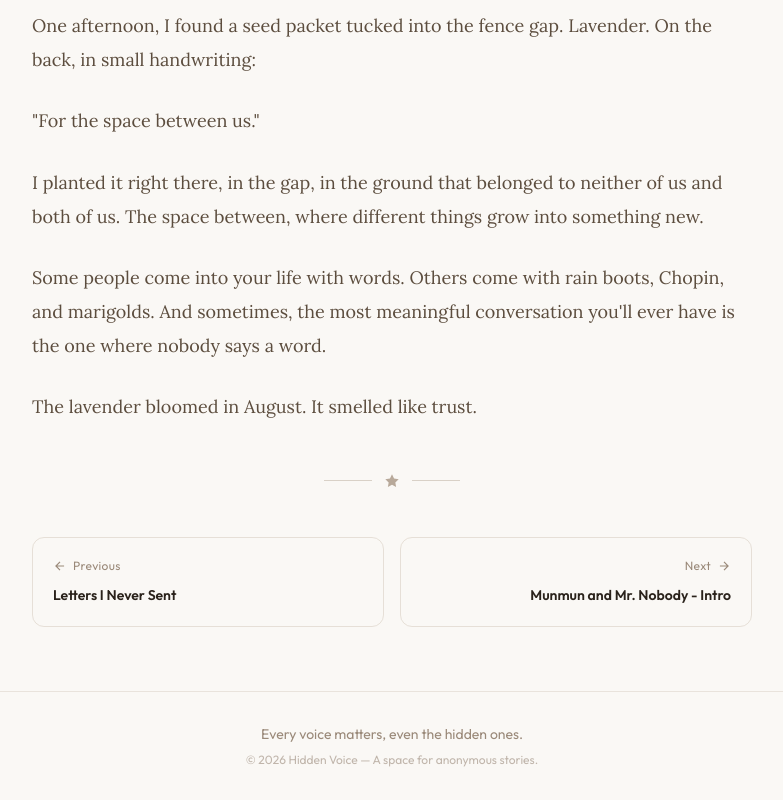
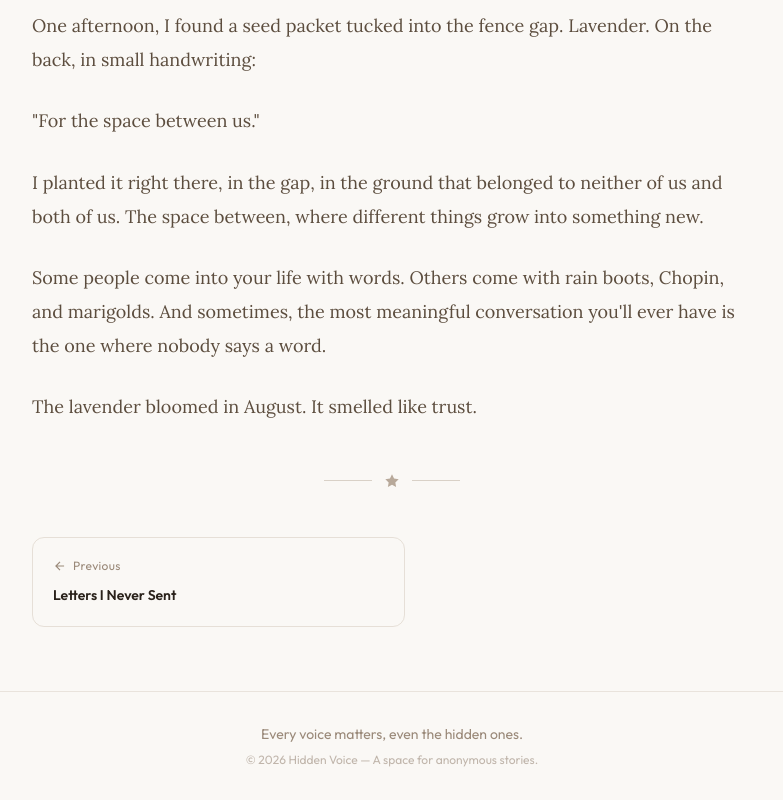
Before and after one commit to iam-neo/Hidden-Voice, a React (Vite) app: page /story/3 in a window 1280 px wide. Shown: the part 1849-2649 px from the top of the page, without its empty margins (248-1031 px from the left). Built offline with nearby package versions, Linux system fonts and the light colour scheme.

Commit message:
feat: add dynamic series-aware navigation to story pages

```diff
--- a/src/pages/Story1.jsx
+++ b/src/pages/Story1.jsx
@@ -3,8 +3,16 @@ import StoryPageLayout from '../components/StoryPage';
 
 export default function Story1() {
     const story = stories.find((s) => s.id === 1);
-    const prevStory = null;
-    const nextStory = stories.find((s) => s.id === 2) || null;
+
+    // Find stories in the same series or standalone
+    const seriesStories = story.series
+        ? stories.filter(s => s.series === story.series)
+        : stories.filter(s => !s.series);
+
+    const currentIndex = seriesStories.findIndex(s => s.id === story.id);
+
+    const prevStory = currentIndex > 0 ? seriesStories[currentIndex - 1] : null;
+    const nextStory = currentIndex < seriesStories.length - 1 ? seriesStories[currentIndex + 1] : null;
 
     return <StoryPageLayout story={story} prevStory={prevStory} nextStory={nextStory} />;
 }
--- a/src/pages/Story2.jsx
+++ b/src/pages/Story2.jsx
@@ -3,8 +3,16 @@ import StoryPageLayout from '../components/StoryPage';
 
 export default function Story2() {
     const story = stories.find((s) => s.id === 2);
-    const prevStory = stories.find((s) => s.id === 1) || null;
-    const nextStory = stories.find((s) => s.id === 3) || null;
+
+    // Find stories in the same series or standalone
+    const seriesStories = story.series
+        ? stories.filter(s => s.series === story.series)
+        : stories.filter(s => !s.series);
+
+    const currentIndex = seriesStories.findIndex(s => s.id === story.id);
+
+    const prevStory = currentIndex > 0 ? seriesStories[currentIndex - 1] : null;
+    const nextStory = currentIndex < seriesStories.length - 1 ? seriesStories[currentIndex + 1] : null;
 
     return <StoryPageLayout story={story} prevStory={prevStory} nextStory={nextStory} />;
 }
--- a/src/pages/Story3.jsx
+++ b/src/pages/Story3.jsx
@@ -3,8 +3,16 @@ import StoryPageLayout from '../components/StoryPage';
 
 export default function Story3() {
     const story = stories.find((s) => s.id === 3);
-    const prevStory = stories.find((s) => s.id === 2) || null;
-    const nextStory = stories.find((s) => s.id === 4) || null;
+
+    // Find stories in the same series or standalone
+    const seriesStories = story.series
+        ? stories.filter(s => s.series === story.series)
+        : stories.filter(s => !s.series);
+
+    const currentIndex = seriesStories.findIndex(s => s.id === story.id);
+
+    const prevStory = currentIndex > 0 ? seriesStories[currentIndex - 1] : null;
+    const nextStory = currentIndex < seriesStories.length - 1 ? seriesStories[currentIndex + 1] : null;
 
     return <StoryPageLayout story={story} prevStory={prevStory} nextStory={nextStory} />;
 }
--- a/src/pages/Story4.jsx
+++ b/src/pages/Story4.jsx
@@ -3,8 +3,16 @@ import StoryPageLayout from '../components/StoryPage';
 
 export default function Story4() {
     const story = stories.find((s) => s.id === 4);
-    const prevStory = stories.find((s) => s.id === 3) || null;
-    const nextStory = null;
+
+    // Find stories in the same series
+    const seriesStories = story.series
+        ? stories.filter(s => s.series === story.series)
+        : stories;
+
+    const currentIndex = seriesStories.findIndex(s => s.id === story.id);
+
+    const prevStory = currentIndex > 0 ? seriesStories[currentIndex - 1] : null;
+    const nextStory = currentIndex < seriesStories.length - 1 ? seriesStories[currentIndex + 1] : null;
 
     return <StoryPageLayout story={story} prevStory={prevStory} nextStory={nextStory} />;
 }
```
